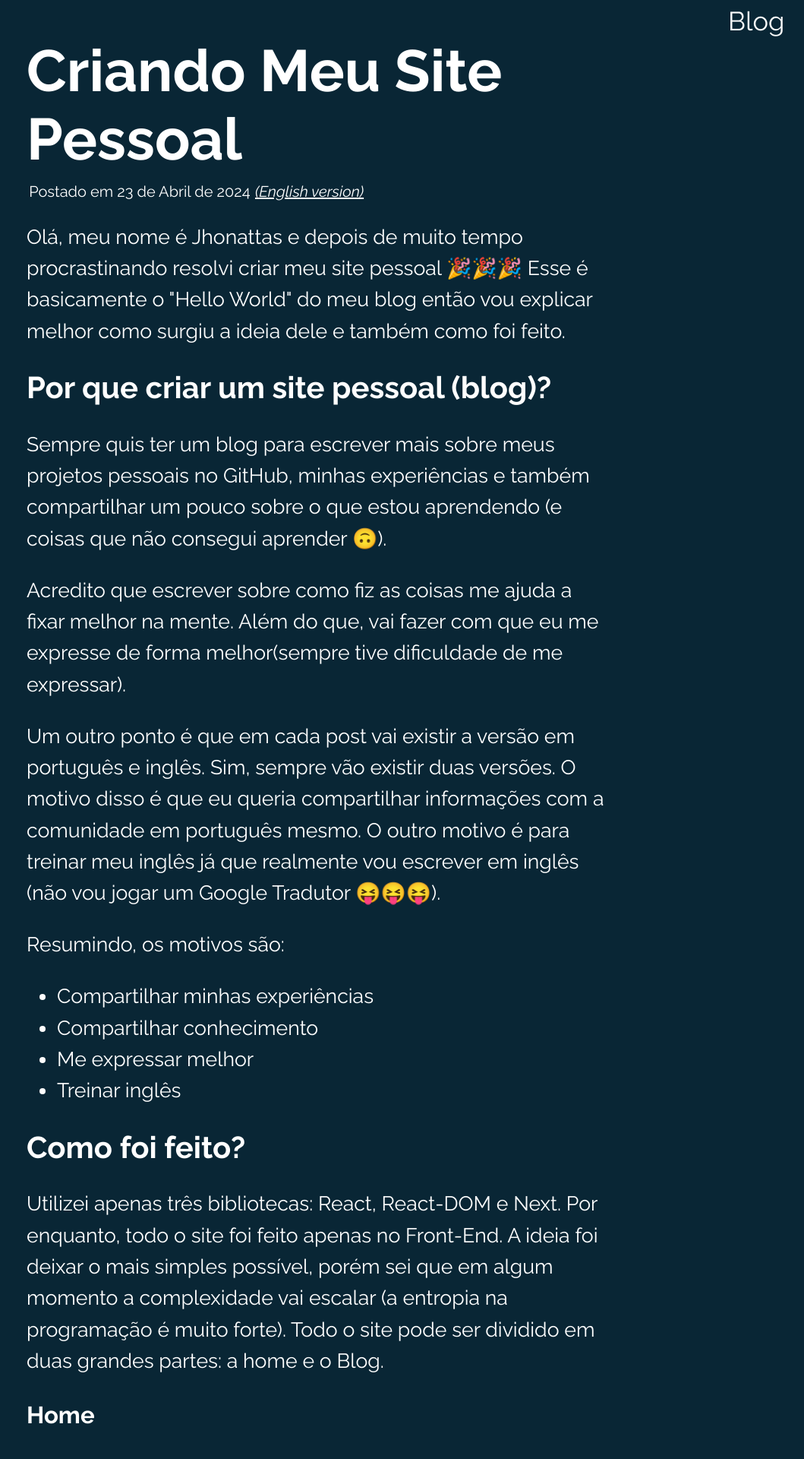
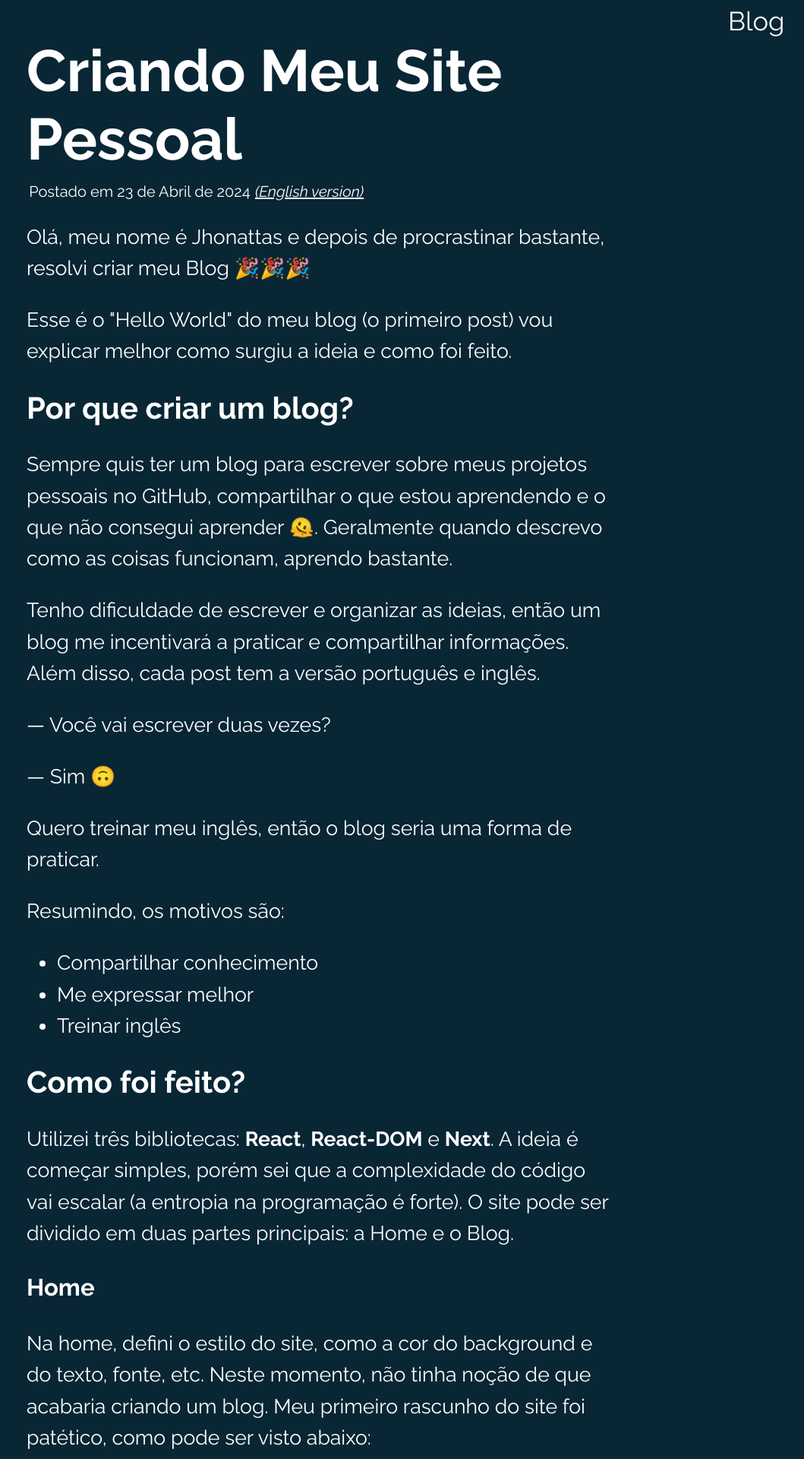
Before and after one commit to JhonattasFerreira/my-site, a Next.js app: page /blog/2024/04/23/creating-my-personal-site/pt-br in a window 1280 px wide. Shown: the top 1920 px of the page at 76% size, without its empty margins (221-1280 px from the left). Built offline with nearby package versions, Linux system fonts and the light colour scheme; a web font is replaced by a local one.

Commit message:
feat: create portugues post

```diff
--- a/pages/blog/2024/04/23/creating-my-personal-site/pt-br/index.js
+++ b/pages/blog/2024/04/23/creating-my-personal-site/pt-br/index.js
@@ -7,37 +7,38 @@ const BlogPost = () => {
     <Post title={"Criando Meu Site Pessoal"} date={"2024-04-23"}>
       <>
         <p>
-          Olá, meu nome é Jhonattas e depois de muito tempo procrastinando
-          resolvi criar meu site pessoal 🎉🎉🎉 Esse é basicamente o "Hello
-          World" do meu blog então vou explicar melhor como surgiu a ideia dele
-          e também como foi feito.
-        </p>
-
-        <h2>Por que criar um site pessoal (blog)?</h2>
-
-        <p>
-          Sempre quis ter um blog para escrever mais sobre meus projetos
-          pessoais no GitHub, minhas experiências e também compartilhar um pouco
-          sobre o que estou aprendendo (e coisas que não consegui aprender 🙃).
+          Olá, meu nome é Jhonattas e depois de procrastinar bastante, resolvi
+          criar meu Blog 🎉🎉🎉
         </p>
 
         <p>
-          Acredito que escrever sobre como fiz as coisas me ajuda a fixar melhor
-          na mente. Além do que, vai fazer com que eu me expresse de forma
-          melhor(sempre tive dificuldade de me expressar).
+          Esse é o "Hello World" do meu blog (o primeiro post) vou explicar
+          melhor como surgiu a ideia e como foi feito.
+        </p>
+
+        <h2>Por que criar um blog?</h2>
+
+        <p>
+          Sempre quis ter um blog para escrever sobre meus projetos pessoais no
+          GitHub, compartilhar o que estou aprendendo e o que não consegui
+          aprender 🫠. Geralmente quando descrevo como as coisas funcionam,
+          aprendo bastante.
         </p>
 
         <p>
-          Um outro ponto é que em cada post vai existir a versão em português e
-          inglês. Sim, sempre vão existir duas versões. O motivo disso é que eu
-          queria compartilhar informações com a comunidade em português mesmo. O
-          outro motivo é para treinar meu inglês já que realmente vou escrever
-          em inglês (não vou jogar um Google Tradutor 😝😝😝).
+          Tenho dificuldade de escrever e organizar as ideias, então um blog me
+          incentivará a praticar e compartilhar informações. Além disso, cada
+          post tem a versão português e inglês.
+        </p>
+        <p>— Você vai escrever duas vezes?</p>
+        <p>— Sim 🙃</p>
+
+        <p>
+          Quero treinar meu inglês, então o blog seria uma forma de praticar.
         </p>
 
         <p>Resumindo, os motivos são:</p>
         <ul>
-          <li>Compartilhar minhas experiências</li>
           <li>Compartilhar conhecimento</li>
           <li>Me expressar melhor</li>
           <li>Treinar inglês</li>
@@ -46,20 +47,19 @@ const BlogPost = () => {
         <h2>Como foi feito?</h2>
 
         <p>
-          Utilizei apenas três bibliotecas: React, React-DOM e Next. Por
-          enquanto, todo o site foi feito apenas no Front-End. A ideia foi
-          deixar o mais simples possível, porém sei que em algum momento a
-          complexidade vai escalar (a entropia na programação é muito forte).
-          Todo o site pode ser dividido em duas grandes partes: a home e o Blog.
+          Utilizei três bibliotecas: <strong>React</strong>,{" "}
+          <strong>React-DOM</strong> e <strong>Next</strong>. A ideia é começar
+          simples, porém sei que a complexidade do código vai escalar (a
+          entropia na programação é forte). O site pode ser dividido em duas
+          partes principais: a Home e o Blog.
         </p>
 
         <h3>Home</h3>
 
         <p>
-          Foi na home onde eu defini grande parte do que o site seria, como por
-          exemplo, a cor do background, cor do texto, fonte, etc. Neste momento
-          eu ainda não tinha noção de que acabaria criando um blog. Meu primeiro
-          rascunho de como seria o site foi patético, como pode ser visto
+          Na home, defini o estilo do site, como a cor do background e do texto,
+          fonte, etc. Neste momento, não tinha noção de que acabaria criando um
+          blog. Meu primeiro rascunho do site foi patético, como pode ser visto
           abaixo:
         </p>
 
@@ -74,11 +74,10 @@ const BlogPost = () => {
         />
 
         <p>
-          Basicamente, não tinha a minha cara, pois estava tentando copiar algo
-          que havia visto na internet. No fim, mudei apenas para texto e decidi
-          fazer uma animação de cursor, algo que parecesse com um cursor do
-          terminal. Eu curti bastante porque aprendi sobre animação no CSS.
-          Aliás, o código da animação no CSS foi esse:
+          O site não tinha alma, eu tentei copiar algo que vi na internet. No
+          fim, removi as imagens, mudei para texto e fiz uma animação de cursor
+          do terminal. Eu curti bastante porque aprendi sobre animação no CSS.
+          Aliás, o código da animação foi esse:
         </p>
 
         <pre>
@@ -99,32 +98,30 @@ const BlogPost = () => {
 
         <h3>Blog</h3>
 
+        <p>Depois de terminar a Home, pensei: e se eu fizer um blog?</p>
         <p>
-          Depois que terminei a Home, pensei comigo: e se eu fizer um blog?
-          Voilà, comecei a fazer a página de listagem dos posts. Basicamente,
-          faço uma iteração em um JSON que guarda o link e o título (em
-          português e inglês). Depois disso, utilizei o <code>useContext</code>{" "}
-          do React para salvar o contexto da língua escolhida.
+          Comecei criando a página de listagem dos posts, utilizando um{" "}
+          <code>JSON</code> para salvar e exibir os posts, e o{" "}
+          <code>useContext</code> do React para salvar o contexto da língua
+          escolhida.
         </p>
 
         <p>
-          Em seguida, foi apenas o bom e velho CSS. Parece simples, porém essa
-          parte de estilização deu um trabalhão.
+          Em seguida, veio o bom e velho CSS. Parece simples, porém a
+          estilização deu um trabalhão.
         </p>
 
         <h2>Fim?</h2>
         <p>
-          Existem várias pendências (o famoso débito técnico) que precisam ser
-          ajustadas no futuro. Preciso criar uma espécie de crawler que navega
-          pelo texto e gera o JSON utilizado na lista de postagens. No futuro,
-          vou precisar criar algum sistema de busca. Também preciso criar tags.
-          Enfim, vão existir várias coisas.
+          Existem várias pendências que precisam ser ajustadas no futuro, como a
+          criação de um crawler para gerar o <code>JSON</code> das postagens, um
+          sistema de busca e tags dos posts.
         </p>
 
         <p>
-          Por fim, fico muito feliz de ter colocado tudo isso no ar. Tenho muito
-          a melhorar, principalmente na comunicação. Enfim, se você chegou até
-          aqui, obrigado pelo seu tempo :)
+          Fico muito feliz de ter colocado tudo isso no ar. Tenho muito a
+          melhorar, principalmente na comunicação. Enfim, obrigado pelo seu
+          tempo se você chegou até aqui :)
         </p>
       </>
     </Post>
```
